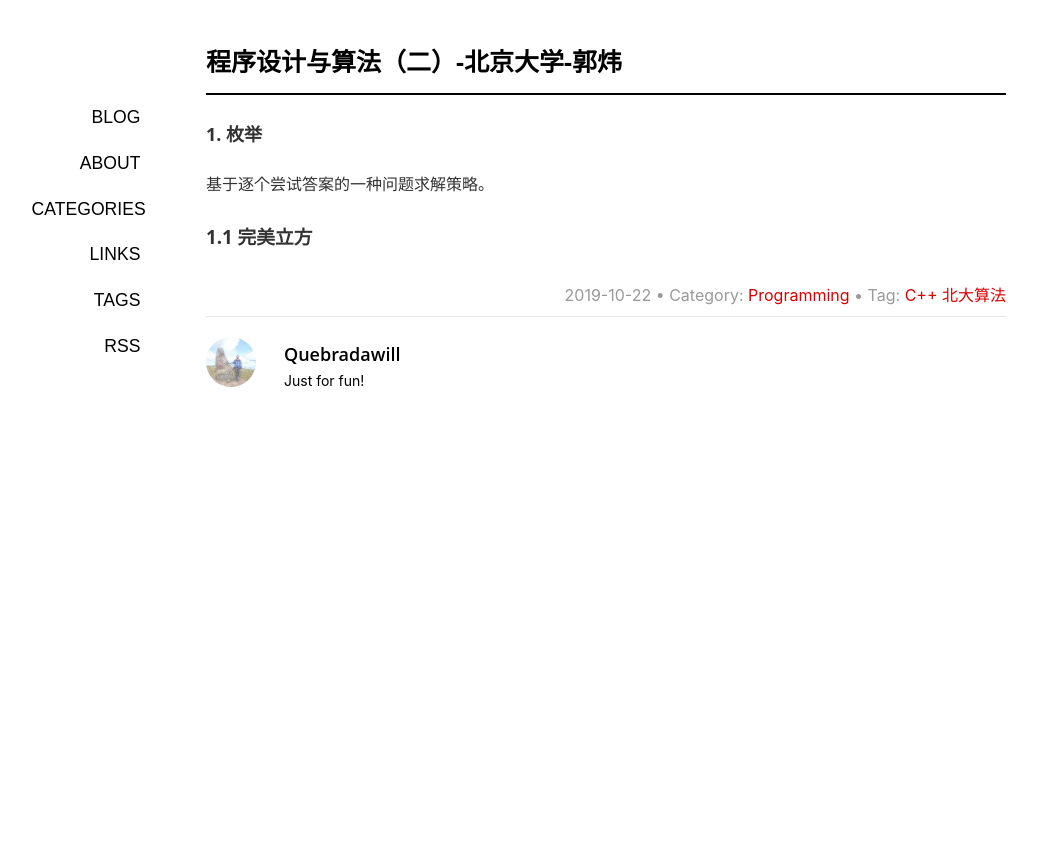
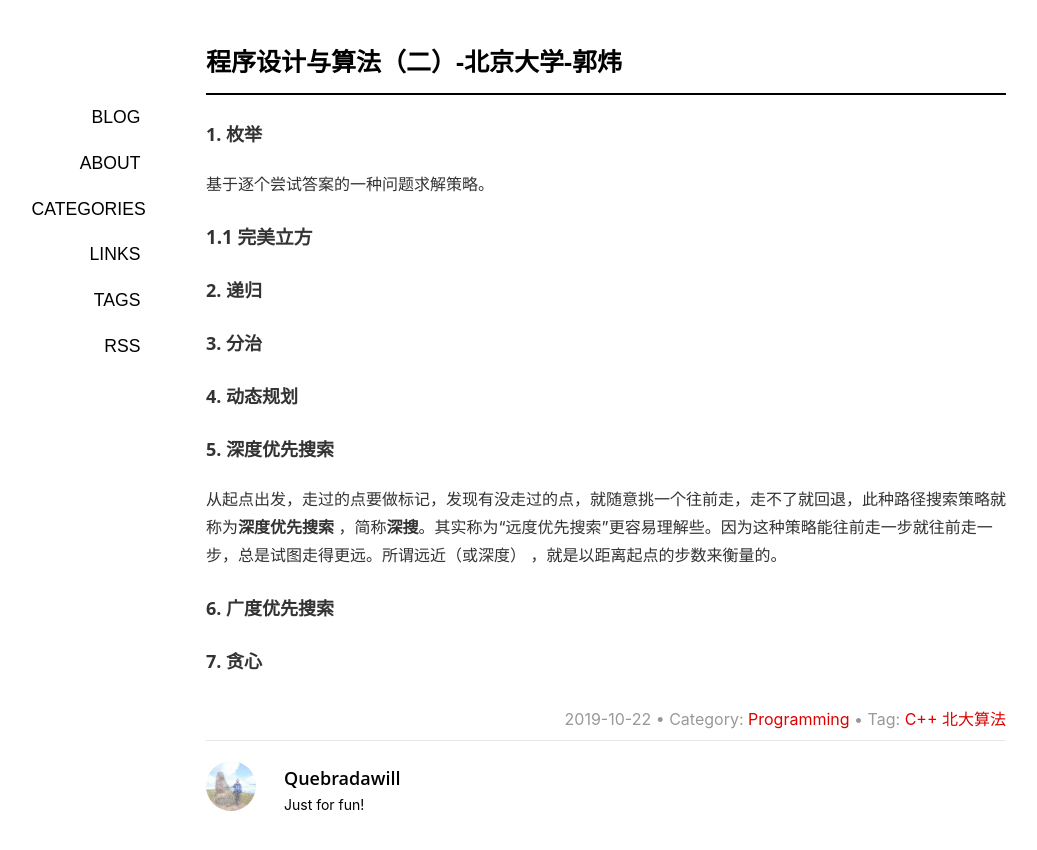
Before and after one commit to Quebradawill/quebrada.github.io, a Jekyll site: the page built from _posts/2019-10-22-programming-algorithm-pku.md, in a window 1280 px wide. Shown: the top 850 px of the page, without its empty margins (34-1071 px from the left). Built offline with Jekyll 4.4.1, drawn with Linux system fonts in a browser that asks for light colours; a script that is not in the unit is left out; comment, search, counter and statistics services are not loaded.

Commit message:
Update 2019-10-22-programming-algorithm-pku.md

```diff
--- a/_posts/2019-10-22-programming-algorithm-pku.md
+++ b/_posts/2019-10-22-programming-algorithm-pku.md
@@ -15,3 +15,27 @@ author: Quebradawill
 基于逐个尝试答案的一种问题求解策略。
 
 ### 1.1 完美立方
+
+## 2. 递归
+
+
+
+## 3. 分治
+
+
+
+## 4. 动态规划
+
+
+
+## 5. 深度优先搜索
+
+从起点出发，走过的点要做标记，发现有没走过的点，就随意挑一个往前走，走不了就回退，此种路径搜索策略就称为**深度优先搜索** ，简称**深搜**。其实称为“远度优先搜索”更容易理解些。因为这种策略能往前走一步就往前走一步，总是试图走得更远。所谓远近（或深度） ，就是以距离起点的步数来衡量的。
+
+
+
+## 6. 广度优先搜索
+
+
+
+## 7. 贪心
```
